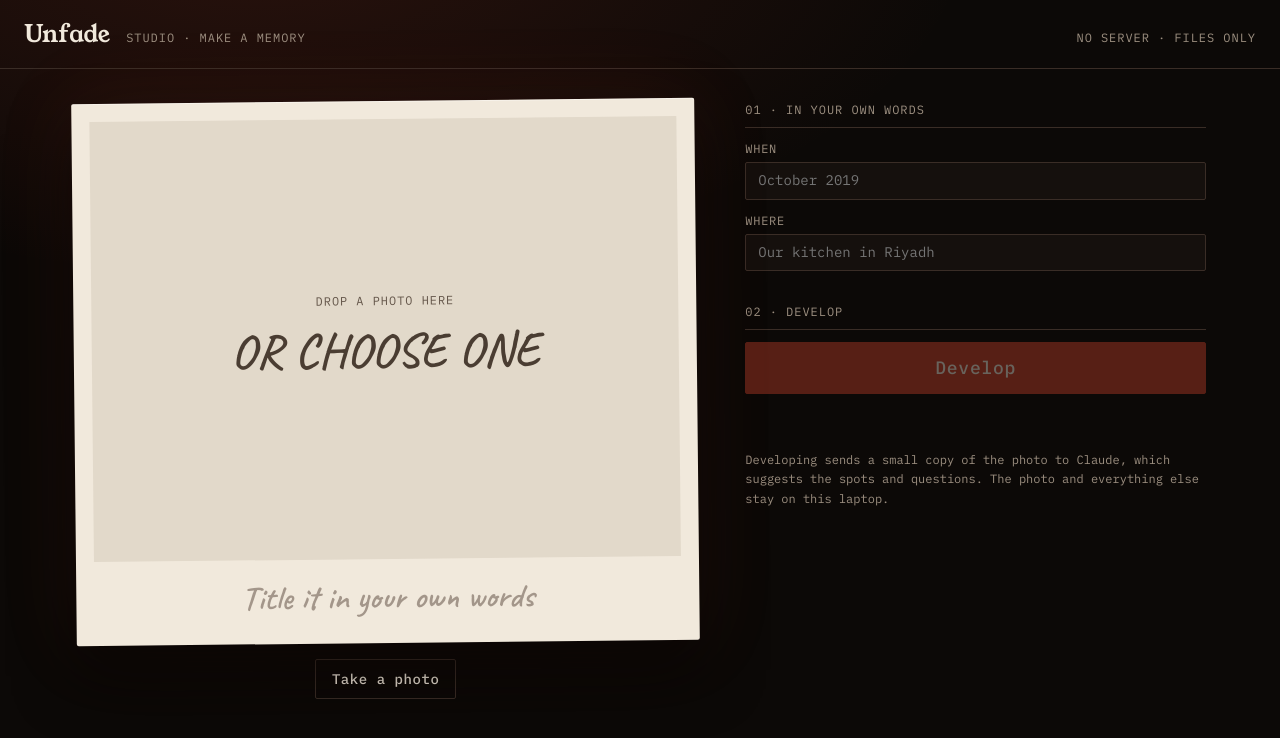
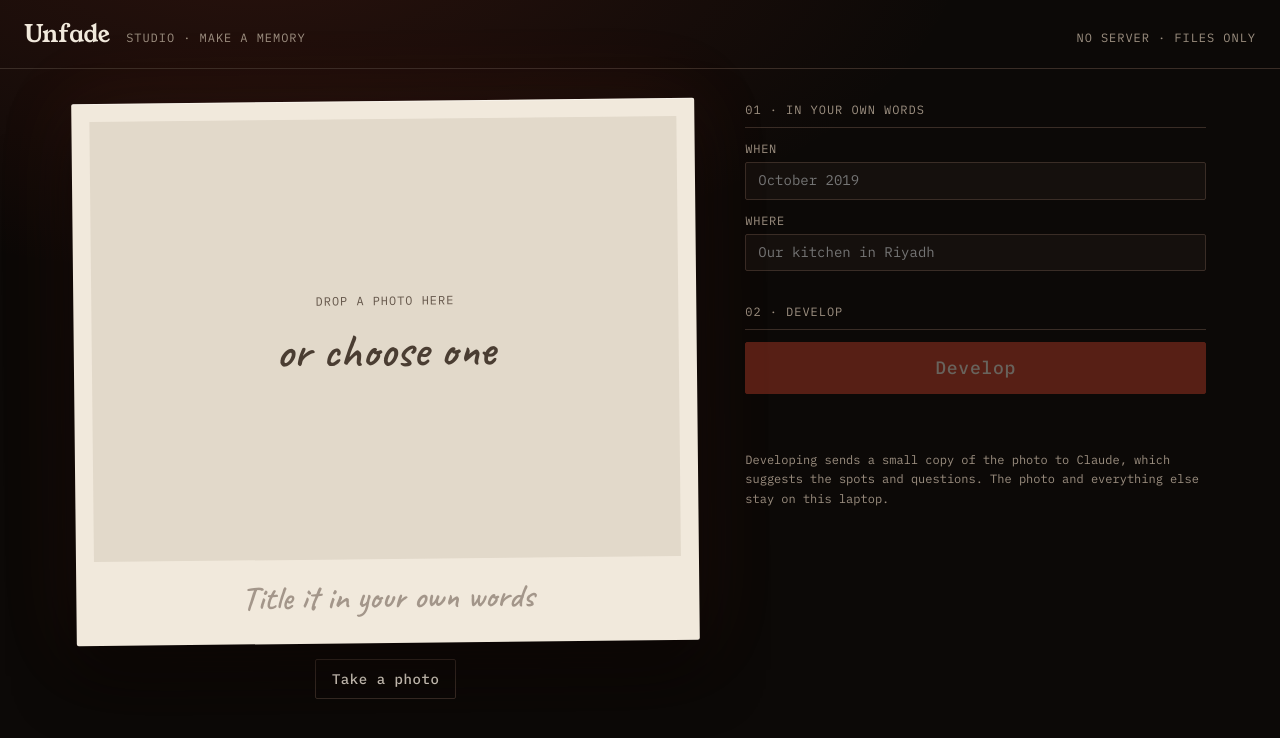
Before and after one commit to Abdalla-Eldoumani/unfade, a website built with Vite: page studio.html in a window 1280 px wide. Built offline with nearby package versions, Linux system fonts and the light colour scheme; no server answers; what onnxruntime-web would draw is missing.

Commit message:
make the drop zone's lowercase win over the label rule
Claude-Session: https://claude.ai/code/session_018H4PW7RSKtDSDkbVrEbWxB

```diff
--- a/src/studio/studio.css
+++ b/src/studio/studio.css
@@ -121,7 +121,11 @@ a {
   gap: var(--space-2);
   color: #6f6255;
   cursor: pointer;
-  /* it is a label, and the label rule's capitals belong to the mono labels, not the handwriting */
+}
+
+/* it is a label, and the label rule's capitals belong to the mono labels, not
+   the handwriting; .print-window in front so it outranks label:not(.button) */
+.print-window .print-drop {
   text-transform: none;
   letter-spacing: 0;
 }
```
